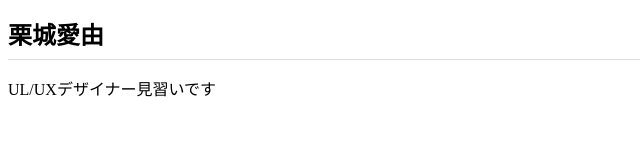
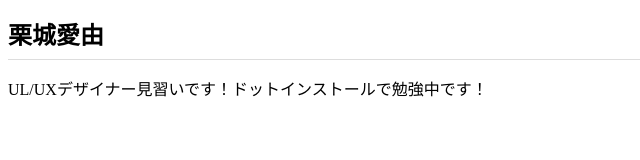
Before and after one commit to ayukuriki/ayukuriki.github.io, a plain HTML site: page index.html in a window 1280 px wide. Shown: the whole page, without its empty margins (0-640 px from the left). Drawn offline with Linux system fonts and the light colour scheme.

Commit message:
Add files via upload

```diff
--- a/index.html
+++ b/index.html
@@ -8,7 +8,7 @@
 </head>
 <body>
   <h1>栗城愛由</h1>
-  <p>UL/UXデザイナー見習いです</p>
+  <p>UL/UXデザイナー見習いです！ドットインストールで勉強中です！</p>
 
 </body>
 </html>
```
